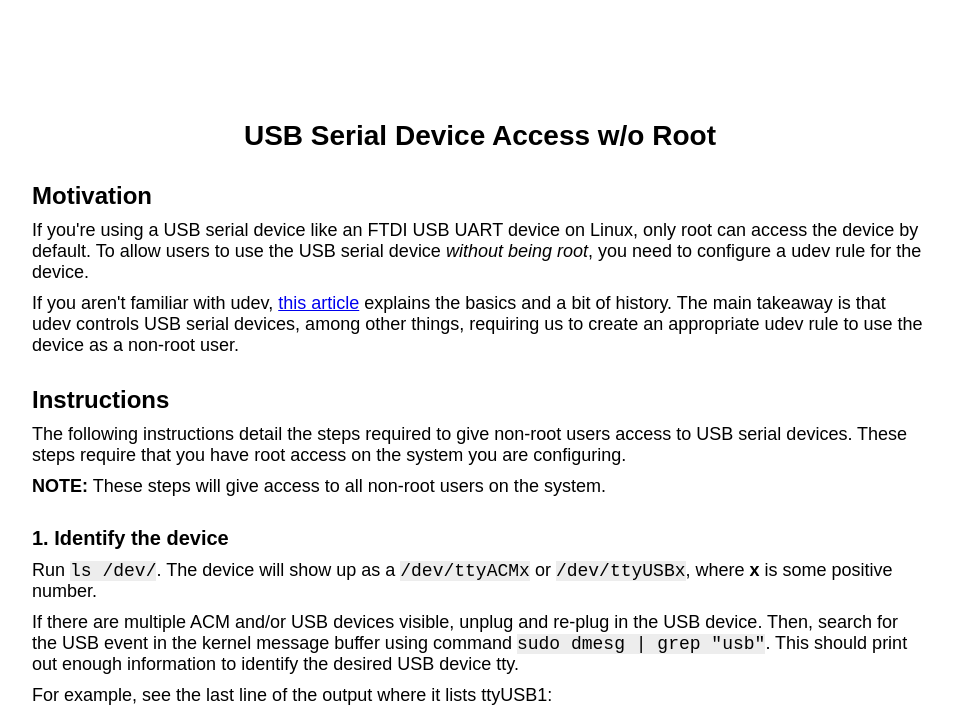
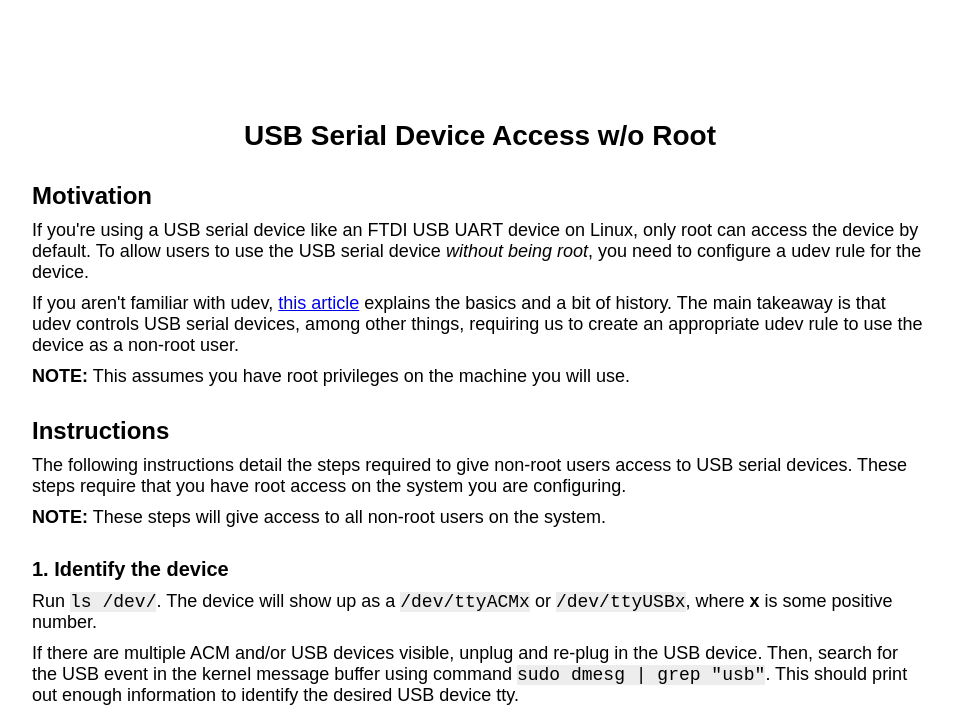
Before and after one commit to a-gavin/a-gavin.github.io, a plain HTML site: page blog/usb-serial.html in a window 1280 px wide. Shown: the top 713 px of the page, without its empty margins (160-1113 px from the left). Drawn offline with nearby package versions, Linux system fonts and the light colour scheme; a web font is replaced by a local one.

Commit message:
Add root requirement note

```diff
--- a/blog/usb-serial.html
+++ b/blog/usb-serial.html
@@ -46,6 +46,9 @@
                 If you aren't familiar with udev, <a href="https://wiki.archlinux.org/title/udev">this article</a>
                 explains the basics and a bit of history. The main takeaway is that udev controls USB serial devices, among other things,
                 requiring us to create an appropriate udev rule to use the device as a non-root user.
+            </p>
+            <p class="mv1">
+                <b>NOTE:</b> This assumes you have root privileges on the machine you will use.
             </p>
 
 
```
